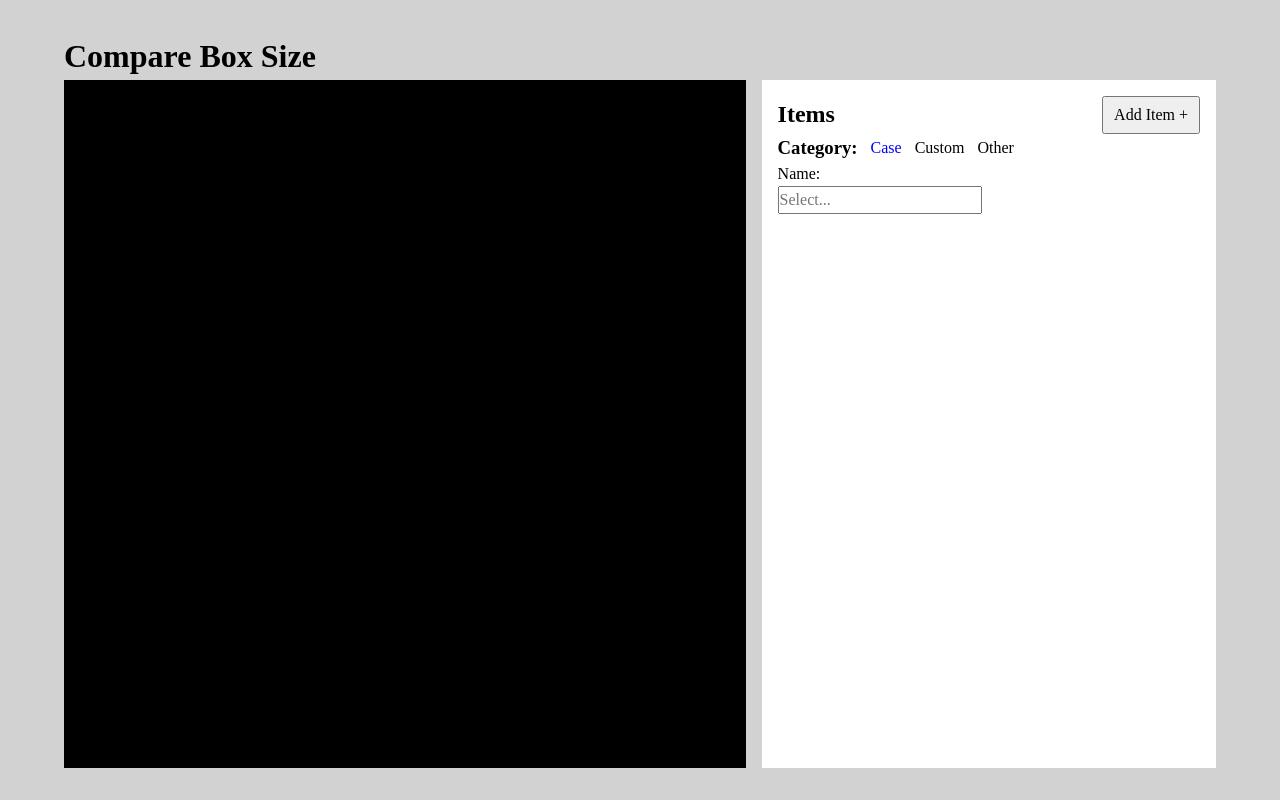
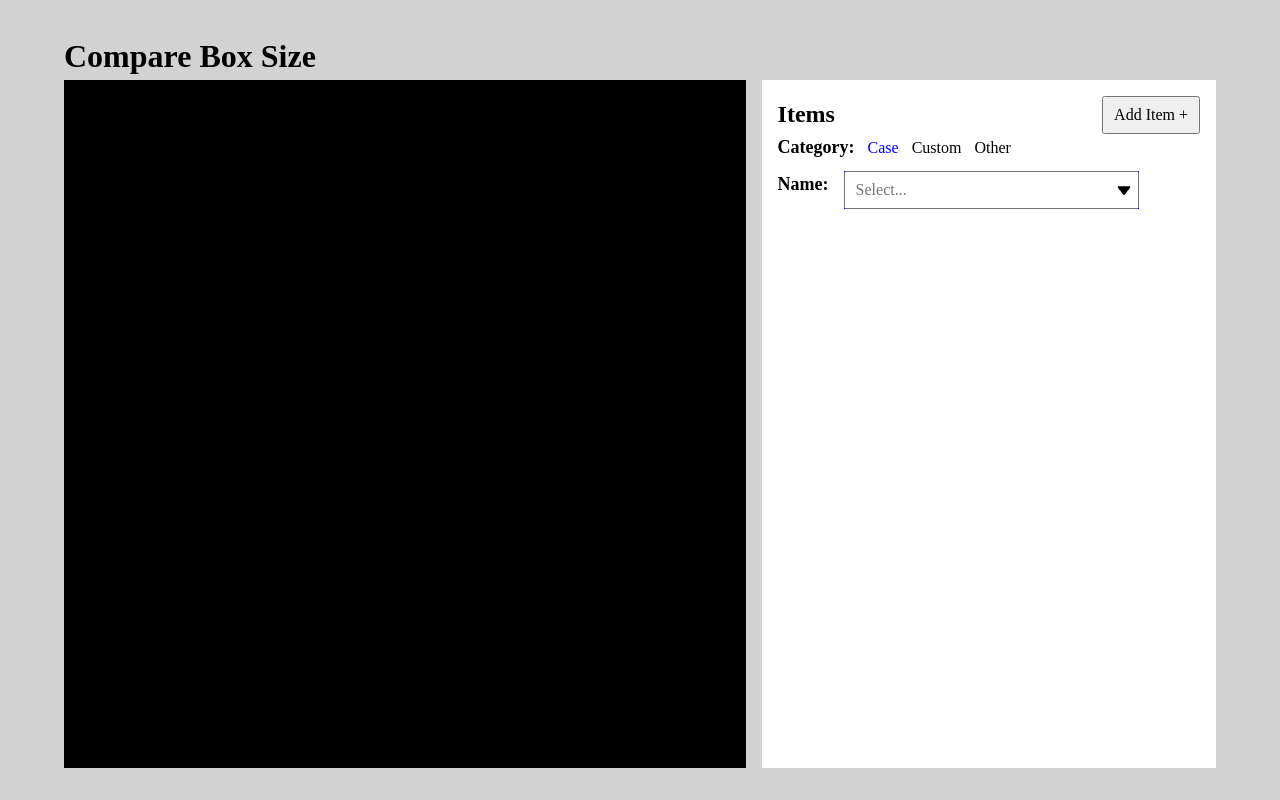
Before and after one commit to angelol-git/comparesffsize, a React (Vite) app: page / in a window 1280 px wide. Both pictures are taken after a click on the button "Add Item +". Built offline with nearby package versions, Linux system fonts and the light colour scheme.

Commit message:
add basic css to search select

```diff
--- a/src/components/sidebar/AddForm.css
+++ b/src/components/sidebar/AddForm.css
@@ -1,3 +1,9 @@
+.add-form {
+    display: flex;
+    flex-direction: column;
+    gap: 10px;
+}
+
 .add-form-category-row {
     display: flex;
     align-items: center;
@@ -15,3 +21,8 @@ label>input[type=radio] {
 .selected {
     color: blue;
 }
+
+.add-form-subheader {
+    font-size: 18px;
+    font-weight: bold;
+}
--- a/src/components/sidebar/AddForm.jsx
+++ b/src/components/sidebar/AddForm.jsx
@@ -23,10 +23,11 @@ function AddForm() {
   function handleSubmit(event) {
     event.preventDefault();
   }
+
   return (
     <form id="add-form" onSubmit={handleSubmit} className="add-form">
       <div className="add-form-category-row">
-        <h3>Category:</h3>
+        <h3 className="add-form-subheader">Category:</h3>
         <div>
           {categories.map((categoryItem) => (
             <label
@@ -51,8 +52,7 @@ function AddForm() {
         </div>
       </div>
       <div>
-        <label htmlFor="name-select">Name: </label>
-        {isLoading && "Loading..."}
+        {isLoading && "Loading cases..."}
         {error && "Error fetching cases"}
         {data && <SearchSelect data={data} />}
       </div>
--- /dev/null
+++ b/src/components/sidebar/SearchSelect.css
@@ -0,0 +1,35 @@
+.search-select-wrapper {
+    display: flex;
+    gap: 15px;
+}
+
+.search-select-container {
+    display: flex;
+    flex-direction: column;
+    width: 70%;
+    background-color: blue;
+}
+
+.search-select-row {
+    display: flex;
+    align-items: center;
+    position: relative;
+    width: 100%;
+}
+
+.search-input {
+    padding: 5px 10px 5px 10px;
+    width: 100%;
+}
+
+.search-input-svg-arrow {
+    position: absolute;
+    right: 0px;
+    z-index: 10;
+}
+
+.select-options-container {
+    padding: 5px 10px 5px 10px;
+    width: 100%;
+    background-color: rgb(221, 220, 220);
+}
--- a/src/components/sidebar/SearchSelect.jsx
+++ b/src/components/sidebar/SearchSelect.jsx
@@ -1,6 +1,8 @@
-import { useState, useEffect } from "react";
+import { useState, useEffect, useRef } from "react";
+import "./SearchSelect.css";
 function SearchSelect({ data }) {
-  const [inputClicked, setTextClicked] = useState(false);
+  const [isOpen, setIsOpen] = useState(false);
+  const SearchSelectRef = useRef(null);
   const [searchInput, setSearchInput] = useState("");
 
   const filteredData = Object.entries(data).reduce((acc, [brand, cases]) => {
@@ -16,23 +18,86 @@ function SearchSelect({ data }) {
     return acc;
   }, {});
 
+  useEffect(() => {
+    function handleWindowClose(event) {
+      if (isOpen && !SearchSelectRef.current.contains(event.target)) {
+        setIsOpen(false);
+      }
+    }
+    window.addEventListener("click", handleWindowClose);
+
+    return () => {
+      window.removeEventListener("click", handleWindowClose);
+    };
+  }, [isOpen]);
+
+  function handleSearchInputClick(event) {
+    console.log(event.target.className);
+    if (
+      event.target.id === "search-input" ||
+      event.target.className.baseVal === "search-input-arrow"
+    ) {
+      setIsOpen(true);
+    }
+  }
   return (
-    <div>
+    <div className="search-select-wrapper">
+      <label htmlFor="search-select" className="add-form-subheader">
+        Name:{" "}
+      </label>
+      <div className="search-select-container" ref={SearchSelectRef}>
+        <div className="search-select-row">
           <input
             type="text"
             placeholder="Select..."
-        id="name-select"
-        onClick={() => {
-          setTextClicked(!inputClicked);
-        }}
+            id="search-input"
+            onClick={handleSearchInputClick}
             value={searchInput}
             onChange={(event) => {
               setSearchInput(event.target.value);
             }}
-        className="name-select"
+            className="search-input"
           />
-      {inputClicked && (
-        <div>
+          {!isOpen ? (
+            <svg
+              clipRule="evenodd"
+              fillRule="evenodd"
+              strokeLinejoin="round"
+              strokeMiterlimit="2"
+              viewBox="0 0 24 24"
+              xmlns="http://www.w3.org/2000/svg"
+              height="30px"
+              width="30px"
+              className="search-input-svg-arrow"
+            >
+              <path
+                className="search-input-arrow"
+                onClick={handleSearchInputClick}
+                d="m16.843 10.211c.108-.141.157-.3.157-.456 0-.389-.306-.755-.749-.755h-8.501c-.445 0-.75.367-.75.755 0 .157.05.316.159.457 1.203 1.554 3.252 4.199 4.258 5.498.142.184.36.29.592.29.23 0 .449-.107.591-.291 1.002-1.299 3.044-3.945 4.243-5.498z"
+              />
+            </svg>
+          ) : (
+            <svg
+              clipRule="evenodd"
+              fillRule="evenodd"
+              strokeLinejoin="round"
+              strokeMiterlimit="2"
+              viewBox="0 0 24 24"
+              xmlns="http://www.w3.org/2000/svg"
+              height="30px"
+              width="30px"
+              onClick={handleSearchInputClick}
+              className="search-input-svg-arrow"
+            >
+              <path
+                className="search-input-arrow"
+                d="m16.843 13.789c.108.141.157.3.157.456 0 .389-.306.755-.749.755h-8.501c-.445 0-.75-.367-.75-.755 0-.157.05-.316.159-.457 1.203-1.554 3.252-4.199 4.258-5.498.142-.184.36-.29.592-.29.23 0 .449.107.591.291 1.002 1.299 3.044 3.945 4.243 5.498z"
+              />
+            </svg>
+          )}
+        </div>
+        {isOpen && (
+          <div className="select-options-container">
             {Object.entries(filteredData).map(([brand, cases]) => {
               return (
                 <div key={brand} className="brand-name">
@@ -46,6 +111,7 @@ function SearchSelect({ data }) {
             })}
           </div>
         )}
+      </div>
     </div>
   );
 }
@@ -62,6 +128,7 @@ function SelectOptions({ brand, cases, open }) {
       onClick={() => {
         setIsOpen(!isOpen);
       }}
+      className="select-option"
     >
       {brand}
       {isOpen &&
```
Lines whose indentation alone changed are shown as unchanged.
